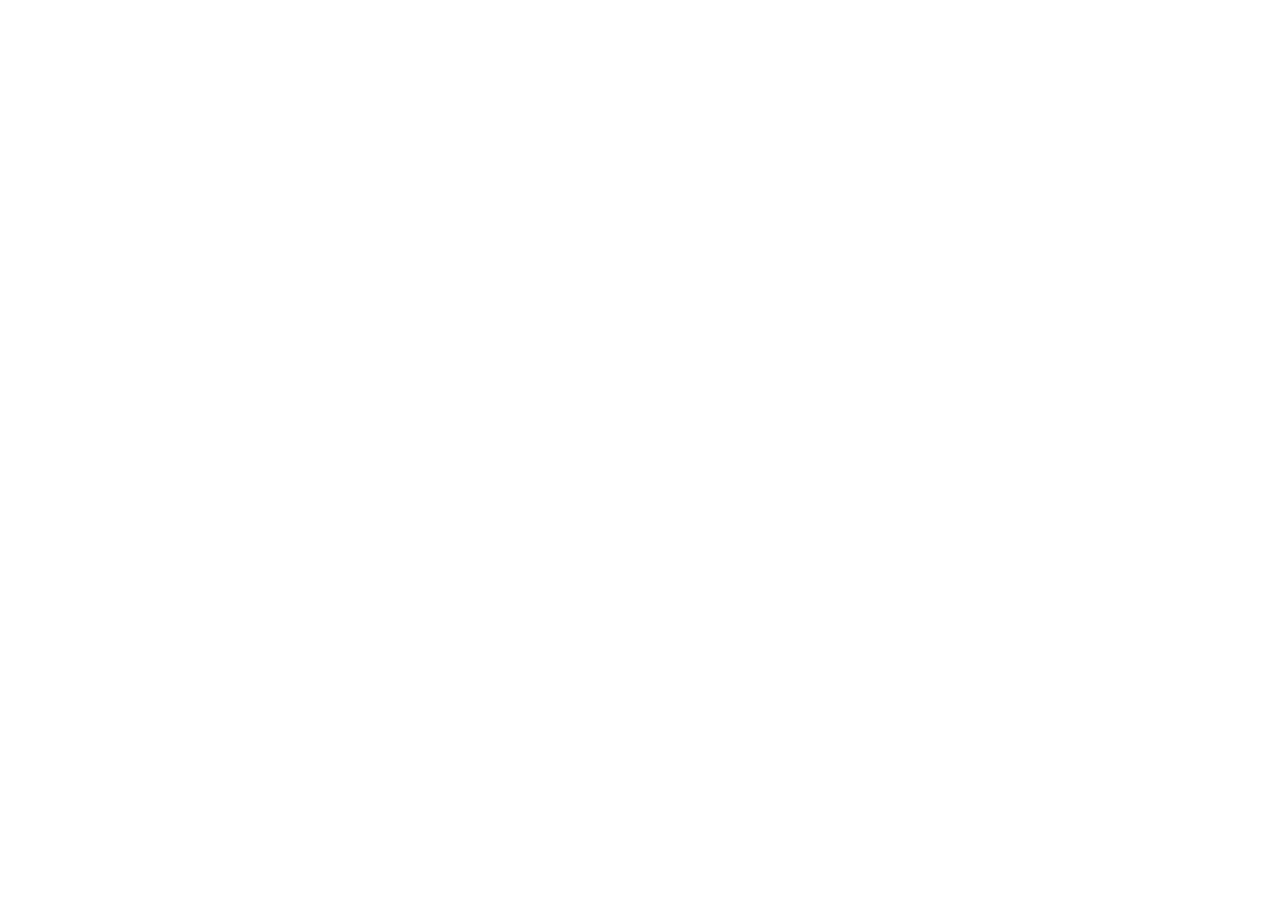
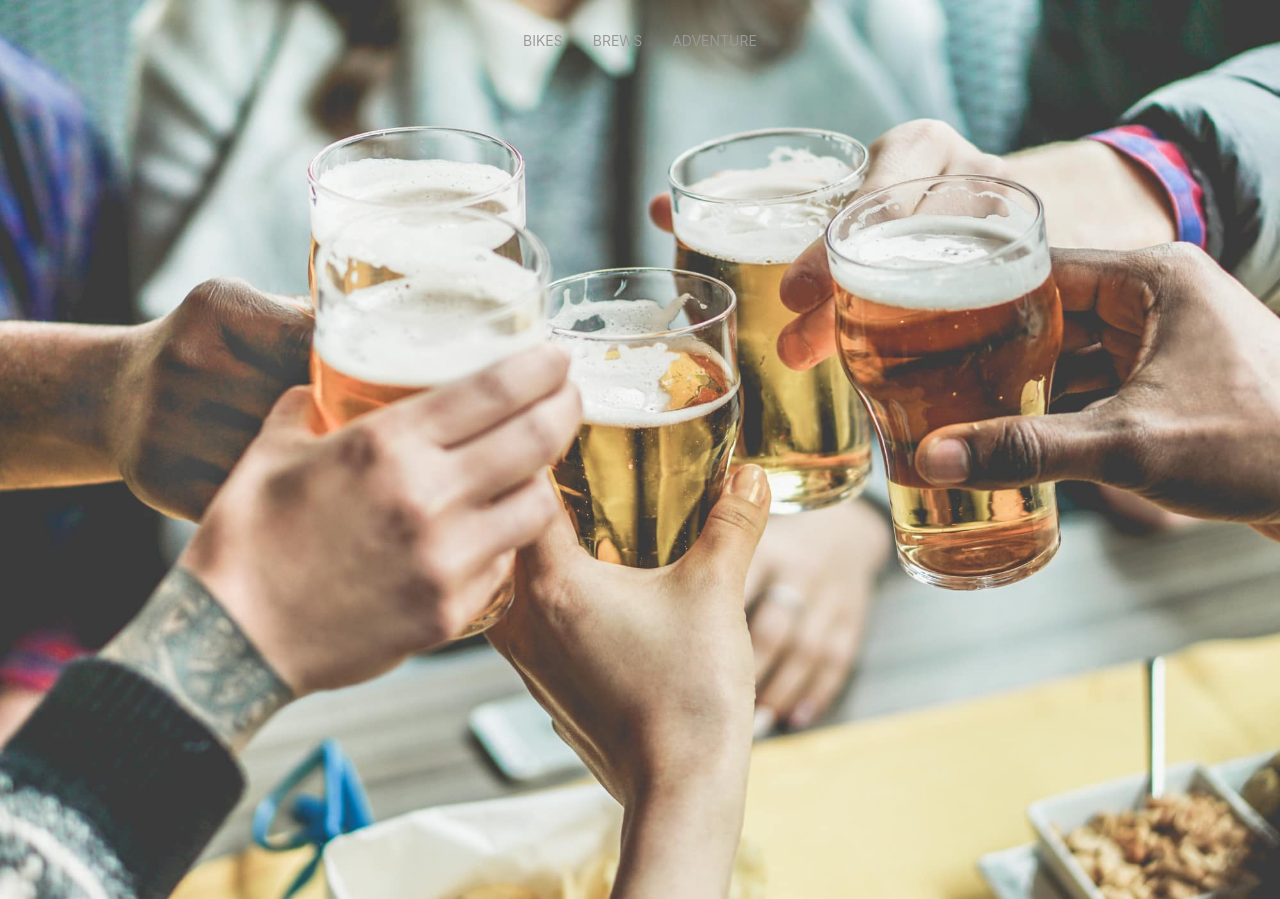
Before and after one commit to brianpraseuth/Group-Project-1-Insta-Date, a plain HTML site: page index.html in a window 1280 px wide. Before the commit the page ends 800 px from the top, so only its background shows below. Drawn offline with nearby package versions, Linux system fonts and the light colour scheme.

Commit message:
This is the bare bones set up for the webpage we are building

```diff
--- a/index.html
+++ b/index.html
@@ -3,9 +3,28 @@
 <head>
     <meta charset="UTF-8">
     <meta name="viewport" content="width=device-width, initial-scale=1.0">
-    <title>Document</title>
+    <link rel="stylesheet" href="https://cdn.jsdelivr.net/npm/uikit@3.5.5/dist/css/uikit.min.css" />
+
+
+    <title>Brew-Venture</title>
 </head>
 <body>
+    <div class="uk-position-relative">
+        <img src="assets/cheers-in-german.jpg" alt="">
+        <div class="uk-position-top">
+            <nav class="uk-navbar-container uk-navbar-transparent" uk-navbar>
+                <div class="uk-navbar-center">
+                    <ul class="uk-navbar-nav">
+                        <li><a href="#">Bikes</a></li>
+                        <li><a href="#">Brews</a></li>
+                        <li><a href="#">Adventure</a></li>
+                    </ul>
+                </div>
+            </nav>
+        </div>
+    </div>
 
+    <script src="https://cdn.jsdelivr.net/npm/uikit@3.5.5/dist/js/uikit.min.js"></script>
+    <script src="https://cdn.jsdelivr.net/npm/uikit@3.5.5/dist/js/uikit-icons.min.js"></script>
 </body>
 </html>
--- /dev/null
+++ b/style.css
@@ -0,0 +1,5 @@
+
+
+.uk-navbar-nav {
+    color: white;
+}
```
Also changed, not shown: assets/cheers-in-german.jpg (added), assets/cheers.jpg (added), script.js (added), 1 other file.
